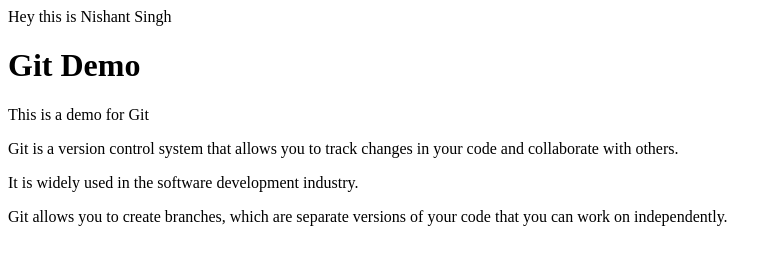
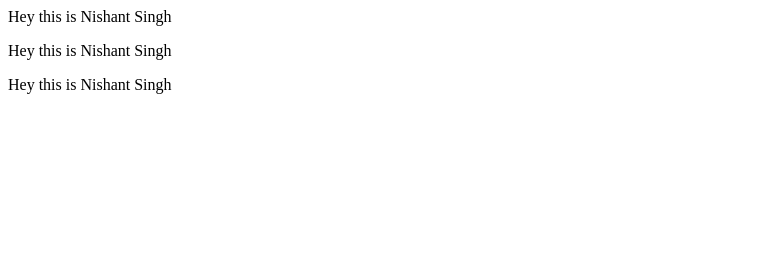
Before and after one commit to NishantSingh359/Git-Demo, a plain HTML site: page index.html in a window 1280 px wide. Shown: the whole page, without its empty margins (0-779 px from the left). Drawn offline with Linux system fonts and the light colour scheme.

Commit message:
Add thired change

```diff
--- a/index.html
+++ b/index.html
@@ -1,9 +1,4 @@
 <p>Hey this is Nishant Singh</p>
 
-<div>
-  <h1>Git Demo</h1>
-  <p>This is a demo for Git</p>
-  <p>Git is a version control system that allows you to track changes in your code and collaborate with others.</p>
-  <p>It is widely used in the software development industry.</p>
-    <p>Git allows you to create branches, which are separate versions of your code that you can work on independently.</p>
-</div>
+<p>Hey this is Nishant Singh</p>
+<p>Hey this is Nishant Singh</p>
```
